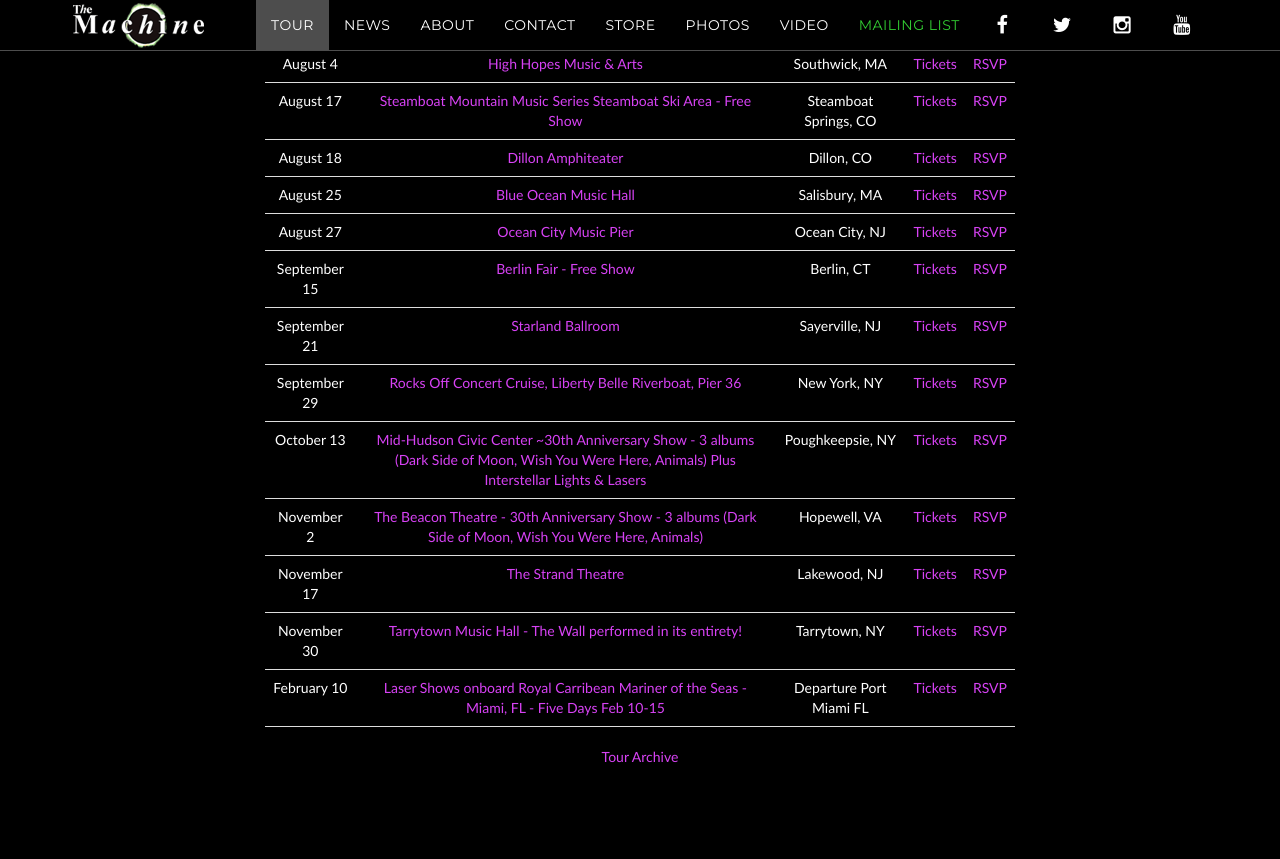
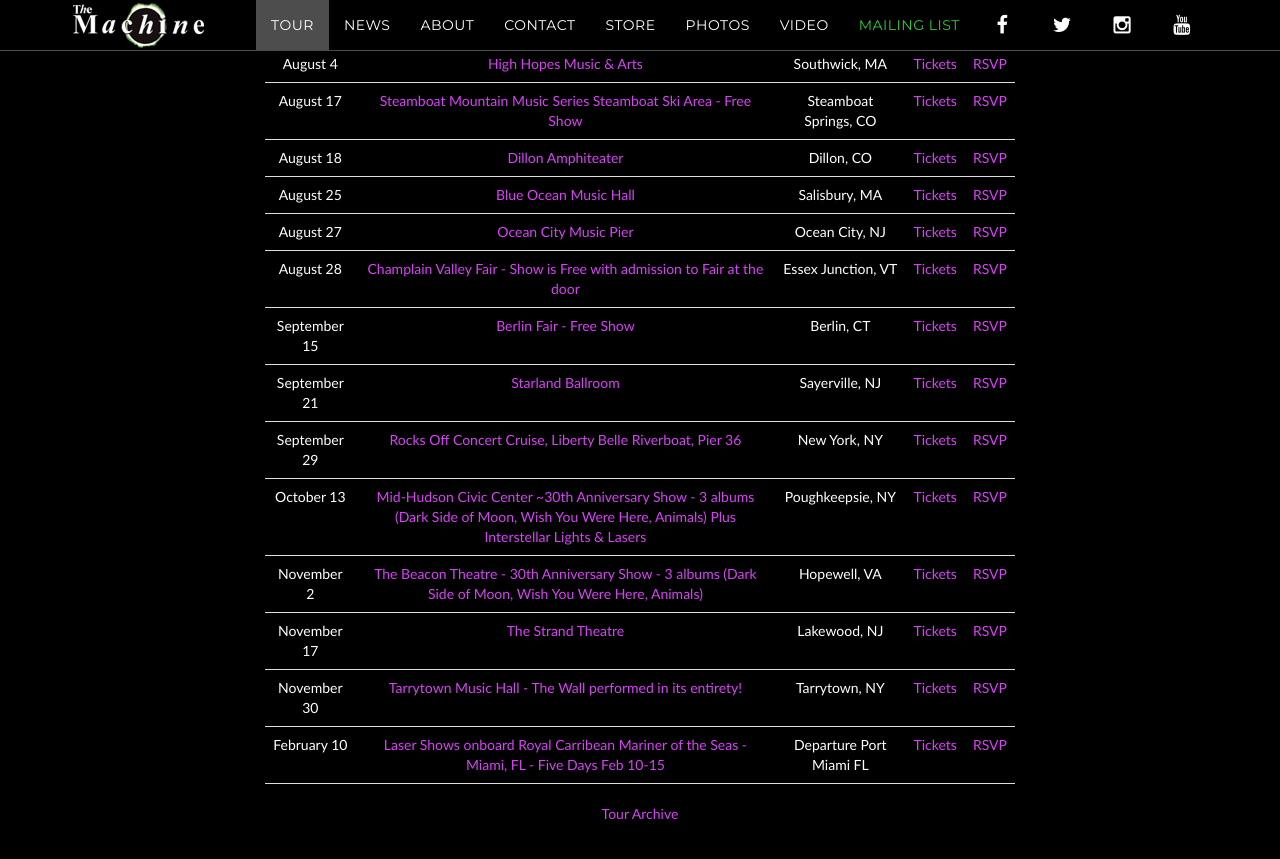
Before and after one commit to machineweb/machineweb.github.io, a Jekyll site: the page built from index.html, in a window 1280 px wide and 900 px high, scrolled down 1067 px. Shown: the top 859 px of the window. Built offline with Jekyll 4.4.1, drawn with Linux system fonts in a browser that asks for light colours; comment, search, counter and statistics services are not loaded.

Commit message:
New tour item

```diff
--- a/_data/tour.yml
+++ b/_data/tour.yml
@@ -3521,3 +3521,11 @@
     tickets-url: "https://public.ticketbiscuit.com/Strand/Ticketing/336629"
     rsvp-url: "https://www.facebook.com/events/2170754903147657/"
     order: "1542430800000"
+
+  - date: "August 28 2018"
+    venue: "Champlain Valley Fair - Show is Free with admission to Fair at the door"
+    venue-url: "http://champlainvalleyfair.org/"
+    location: "Essex Junction, VT"
+    tickets-url: ""
+    rsvp-url: "https://www.facebook.com/events/348756708988219/"
+    order: "1535428800000"
```
